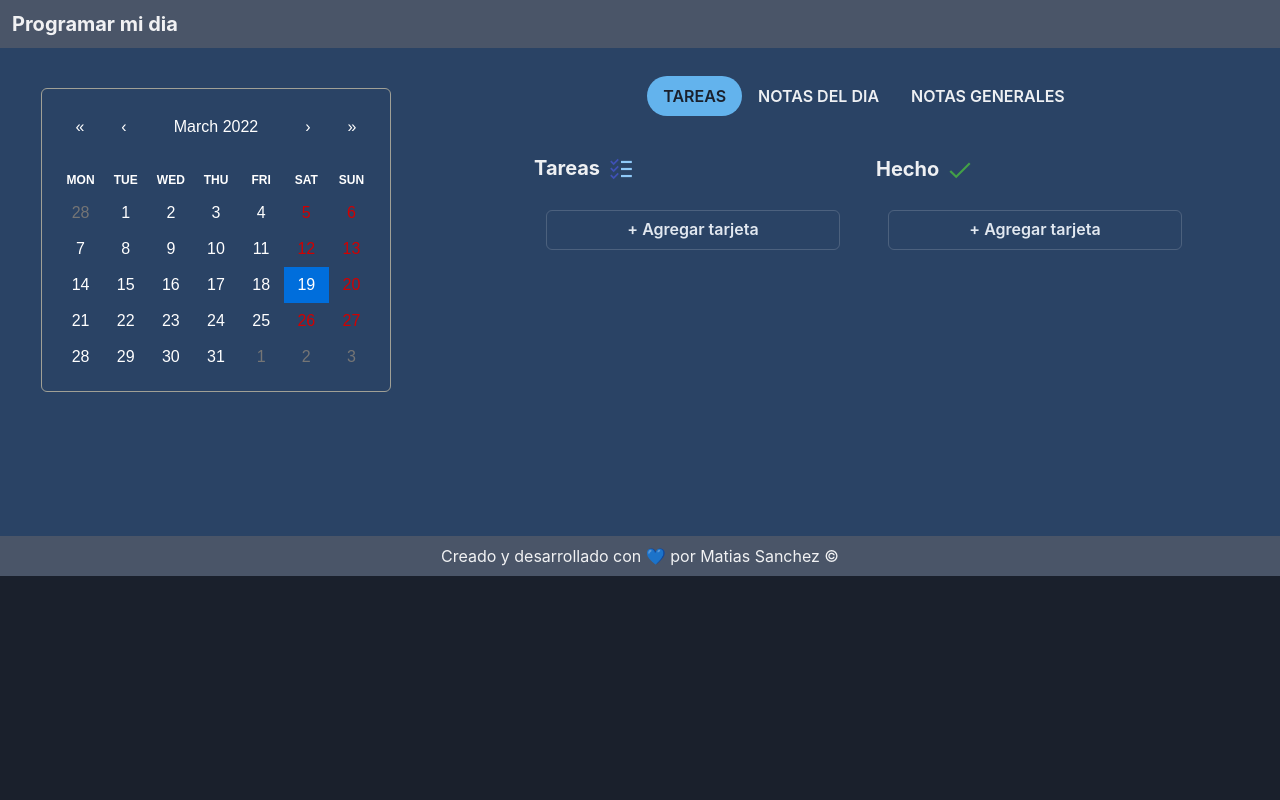
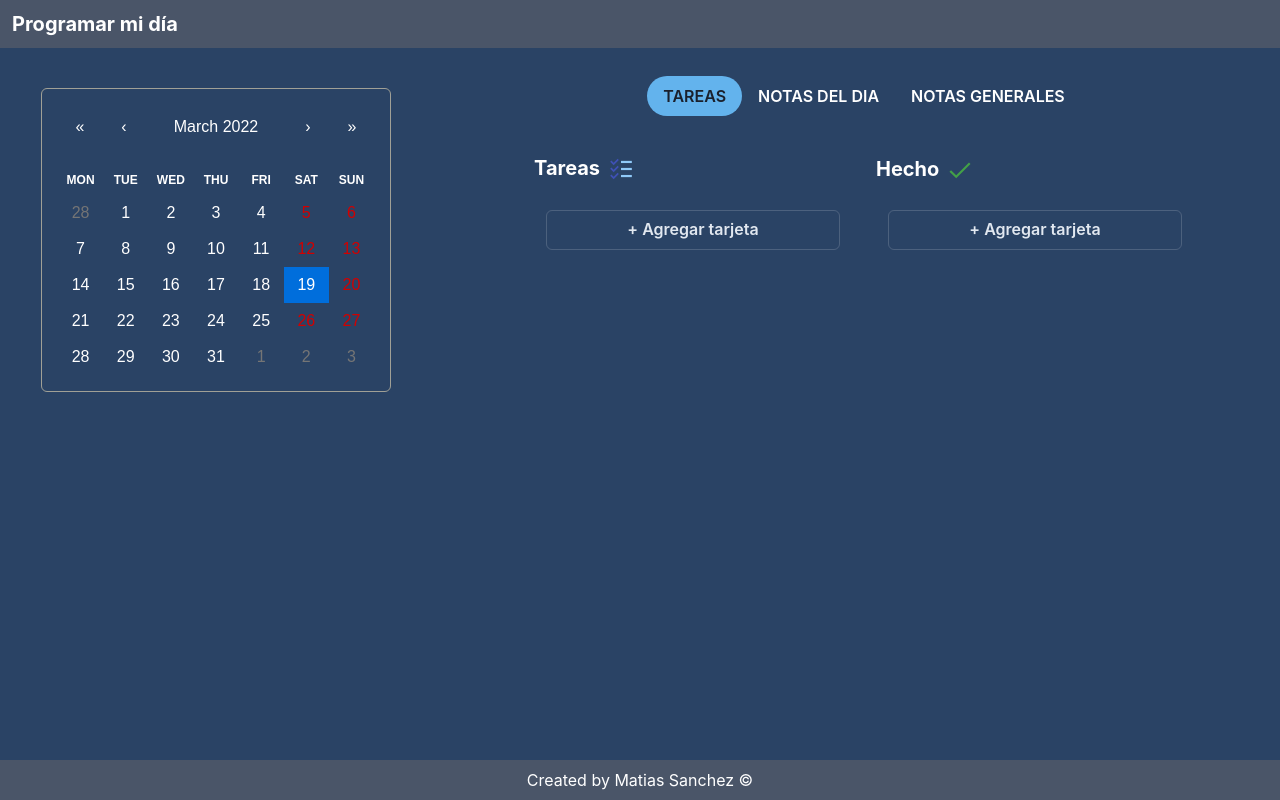
Before and after one commit to matiassanchez12/todoapp, a Next.js app: page / in a window 1280 px wide. Built offline with nearby package versions, Linux system fonts and the light colour scheme.

Commit message:
modify footer

```diff
--- a/components/footer/index.js
+++ b/components/footer/index.js
@@ -4,7 +4,7 @@ import React from "react";
 function Footer() {
   return (
     <Box w="100%" paddingY={2} marginTop="0px !important" bg="gray.600" textAlign="center">
-      <Text>Creado y desarrollado con 💙 por Matias Sanchez ©</Text>
+      <Text>Created by Matias Sanchez ©</Text>
     </Box>
   );
 }
--- a/components/header/Nav.js
+++ b/components/header/Nav.js
@@ -5,7 +5,7 @@ function Nav() {
   return (
     <Box w="100%" bg="gray.600">
       <Stack p={3}>
-        <Heading size="md">Programar mi dia</Heading>
+        <Heading size="md">Programar mi día</Heading>
       </Stack>
     </Box>
   );
--- a/components/item/Item.js
+++ b/components/item/Item.js
@@ -1,5 +1,5 @@
 import React from "react";
-import { Button, GridItem, Input, Stack, Text } from "@chakra-ui/react";
+import { Box, Button, GridItem, Input, Stack, Text } from "@chakra-ui/react";
 import { Draggable } from "react-beautiful-dnd";
 import { FaTrashAlt, FaCheck } from "react-icons/fa";
 
@@ -28,24 +28,32 @@ function Item({ item, handleEdit, handleDelete, colorBg, index }) {
           style={getItemStyle(snapshot.isDragging, provided.draggableProps.style)}
         >
           {openInput ? (
-            <Input type="text" value={item.task} onChange={handleEdit} onDoubleClickCapture={() => setOpenInput(true)} />
+            <Stack direction="row">
+              <Input
+                outline="none"
+                type="text"
+                value={item.task}
+                onChange={handleEdit}
+                onDoubleClickCapture={() => setOpenInput(true)}
+              />
+              <Button display="block" variant="ghost" onClick={() => setOpenInput(false)}>
+                <FaCheck size={14} />
+              </Button>
+            </Stack>
           ) : (
             <Stack
               minH="40px"
-              paddingInline={5}
               direction="row"
               justifyContent="space-between"
               alignItems="center"
               onDoubleClickCapture={() => setOpenInput(true)}
             >
-              <Text w={200} textAlign="start">
+              <Text paddingInline={4} w={240} textAlign="start">
                 {item.task}
               </Text>
-              <Stack>
-                <Button variant="ghost" onClick={handleDelete}>
-                  <FaTrashAlt size={14} />
-                </Button>
-              </Stack>
+              <Button variant="ghost" onClick={handleDelete}>
+                <FaTrashAlt size={14} />
+              </Button>
             </Stack>
           )}
         </GridItem>
--- a/components/notes/General.js
+++ b/components/notes/General.js
@@ -33,7 +33,7 @@ function GeneralNotes({ selectedDay, listCards, setListCards }) {
 
   return (
     <Box maxW="100%" h="100%">
-      <Grid templateColumns="repeat(auto-fit, 200px)" justifyContent="center" rowGap={6} columnGap={6}>
+      <Grid templateColumns="repeat(auto-fit, 200px)" justifyContent={{ base: "center", md: "start" }} rowGap={6} columnGap={6}>
         {listCards.length > 0 &&
           listCards
             .filter((card) => card.type === "general")
--- a/components/notes/index.js
+++ b/components/notes/index.js
@@ -35,7 +35,7 @@ function DailyNotes({ selectedDay, listCards, setListCards }) {
 
   return (
     <Box maxW="100%" h="100%">
-      <Grid templateColumns="repeat(auto-fit, 200px)" justifyContent="center" rowGap={6} columnGap={6}>
+      <Grid templateColumns="repeat(auto-fit, 200px)" justifyContent={{ base: "center", md: "start" }} rowGap={6} columnGap={6}>
         {listCards.length > 0 &&
           listCards
             .filter((card) => card.day === selectedDay.toLocaleString().split(",")[0] && card.type === "day")
--- a/components/tabs/index.js
+++ b/components/tabs/index.js
@@ -12,17 +12,8 @@ function Tabs() {
   React.useEffect(() => onChange(new Date()), []);
 
   return (
-    <Box w="100%" marginTop="0px !important">
-      <Stack
-        bg="blue.800"
-        flexFlow="row wrap"
-        flexDirection="row"
-        justifyContent="center"
-        gap={4}
-        flex={1}
-        alignItems="start"
-        w="100%"
-      >
+    <Box w="100%" flex={1} marginTop="0px !important" bg="blue.800">
+      <Stack flexFlow="row wrap" flexDirection="row" justifyContent="center" gap={4} alignItems="start" w="100%">
         <Stack p={4} flex={1} w="100%" h="100%" alignItems="center" justifyContent="center">
           <Calendar value={value} onChange={onChange} />
         </Stack>
--- a/context/theme.js
+++ b/context/theme.js
@@ -4,4 +4,12 @@ export default extendTheme({
   config: {
     initialColorMode: "dark",
   },
+  styles: {
+    global: {
+      fontFamily: "Lato",
+      body: {
+        color: "white",
+      },
+    },
+  },
 });
--- a/pages/_app.js
+++ b/pages/_app.js
@@ -1,11 +1,20 @@
 import { TaskProvider } from "../context/taskContext";
 import { resetServerContext } from "react-beautiful-dnd";
+import Head from "next/head";
 
 function MyApp({ Component, pageProps }) {
   return (
-    <TaskProvider>
-      <Component {...pageProps} />
-    </TaskProvider>
+    <>
+      <Head>
+        <title>Home App</title>
+        <link rel="preconnect" href="https://fonts.googleapis.com" />
+        <link rel="preconnect" href="https://fonts.gstatic.com" crossOrigin />
+        <link href="https://fonts.googleapis.com/css2?family=Lato:wght@300;400;700&display=swap" rel="stylesheet" />
+      </Head>
+      <TaskProvider>
+        <Component {...pageProps} />
+      </TaskProvider>
+    </>
   );
 }
 
--- /dev/null
+++ b/pages/theme.js
@@ -0,0 +1,174 @@
+import { extendTheme } from "@chakra-ui/react";
+// https://chakra-ui.com/docs/theming/theme
+export default extendTheme({
+  config: {
+    initialColorMode: "dark",
+  },
+  fonts: {
+    "barlow-condensed": "Barlow Condensed, serif",
+    barlow: "Barlow, serif",
+    bellefair: "Bellefair",
+  },
+  colors: {
+    white: "#FFFFFF",
+    black: "#0B0D17",
+    violet: "#D0D6F9",
+  },
+  styles: {
+    global: {
+      body: {
+        color: "white",
+      },
+    },
+  },
+  components: {
+    Text: {
+      variants: {
+        "title-home-desc": {
+          fontFamily: "barlow",
+          fontWeight: 400,
+          fontStyle: "normal",
+          fontSize: { base: "3vw", md: "1.5vw" },
+          color: "violet",
+          lineHeight: "2rem",
+        },
+        "button-home-text": {
+          fontFamily: "bellefair",
+          fontWeight: 400,
+          fontStyle: "normal",
+          fontSize: { base: "3vw", md: "1.5vw" },
+          letterSpacing: "2px",
+          color: "black",
+        },
+        "link-number": {
+          fontFamily: "barlow-condensed",
+          fontWeight: 700,
+          fontSize: "0.9rem",
+          textTransform: "uppercase",
+          letterSpacing: 2,
+        },
+        "link-text": {
+          fontFamily: "barlow-condensed",
+          fontSize: "0.9rem",
+          fontWeight: 400,
+          textTransform: "uppercase",
+          letterSpacing: 2,
+        },
+        "crew-description": {
+          color: "violet",
+          fontWeight: 400,
+          fontFamily: "barlow",
+          fontStyle: "normal",
+          fontSize: ["1rem", "1.1rem", "1.1rem"],
+        },
+        "tech-title": {
+          fontWeight: 400,
+          fontStyle: "normal",
+          color: "violet",
+          letterSpacing: "2.7px",
+          fontSize: ["0.9rem", "1.1rem", "1.2rem"],
+        },
+        "tech-content": {
+          fontWeight: 400,
+          fontStyle: "normal",
+          fontFamily: "barlow",
+          color: "violet",
+          lineHeight: ["1.5rem", "1.5rem", "2rem"],
+          fontSize: ["0.7rem", "1.1rem", "1.2rem"],
+        },
+      },
+    },
+    Heading: {
+      variants: {
+        "title-home-so": {
+          fontFamily: "barlow-condensed",
+          fontWeight: 400,
+          fontSize: ["1rem", "1.3rem", "2rem"],
+          letterSpacing: "5px",
+          color: "violet",
+          textTransform: "uppercase",
+        },
+        "title-home-space": {
+          fontFamily: "bellefair",
+          fontWeight: 400,
+          fontSize: "8.9vw",
+          color: "white",
+          letterSpacing: "10px",
+          textTransform: "uppercase",
+        },
+        title: {
+          fontWeight: 400,
+          flexDirection: "row",
+          display: "flex",
+          letterSpacing: 2,
+          gap: 5,
+          justifyContent: ["center", "start", "start"],
+          fontSize: ["1rem", "1.2rem", "1.5rem"],
+        },
+        title_word: {
+          fontFamily: "content",
+          fontStyle: "normal",
+          fontWeight: 400,
+          fontSize: "5rem",
+        },
+        number_title: {
+          fontWeight: "bold",
+          letterSpacing: 5,
+          color: "#FFFFFF",
+          opacity: 0.25,
+          fontSize: ["1rem", "1.2rem", "1.5rem"],
+          fontStyle: "normal",
+        },
+        tech_name: {
+          fontFamily: "content",
+          fontWeight: 400,
+          fontStyle: "normal",
+          textTransform: "uppercase",
+          fontSize: ["1.7rem", "1.8rem", "2.5rem"],
+        },
+        crew_role: {
+          fontFamily: "content",
+          fontWeight: 400,
+          fontStyle: "normal",
+          fontSize: "1.6rem",
+          opacity: 0.5,
+          textTransform: "uppercase",
+        },
+        crew_name: {
+          fontFamily: "content",
+          fontWeight: 400,
+          fontStyle: "normal",
+          fontSize: "2.5rem",
+          textTransform: "uppercase",
+        },
+      },
+    },
+    Link: {
+      baseStyle: {
+        _hover: {
+          textDecoration: "none",
+        },
+      },
+      variants: {
+        header: {
+          textDecoration: "none",
+          display: "flex",
+          direction: "row",
+          justifyContent: "center",
+          alignItems: "center",
+          gap: 2,
+          fontWeight: 400,
+          cursor: "pointer",
+          transition: "all 0.7s ease-out",
+          borderBottomColor: "transparent",
+          borderStyle: "solid",
+          borderBottomWidth: "3px",
+          opacity: 1,
+          _hover: {
+            borderBottomColor: "rgba(255, 255, 255, .5)",
+          },
+        },
+      },
+    },
+  },
+});
```
Also changed, not shown: components/Card.js (+20 -22 lines), components/card/Modal.js (added, +94 -0 lines).
